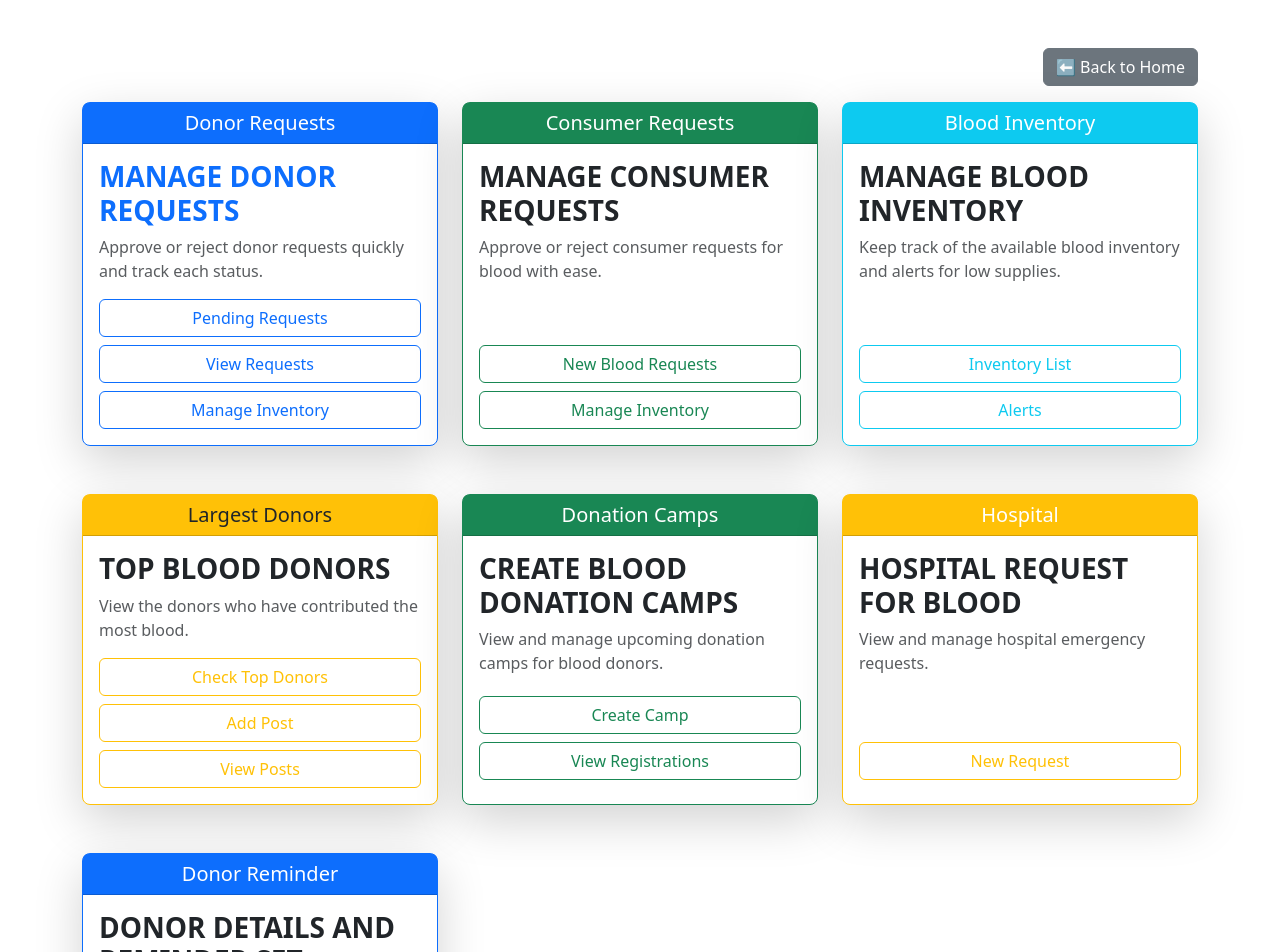
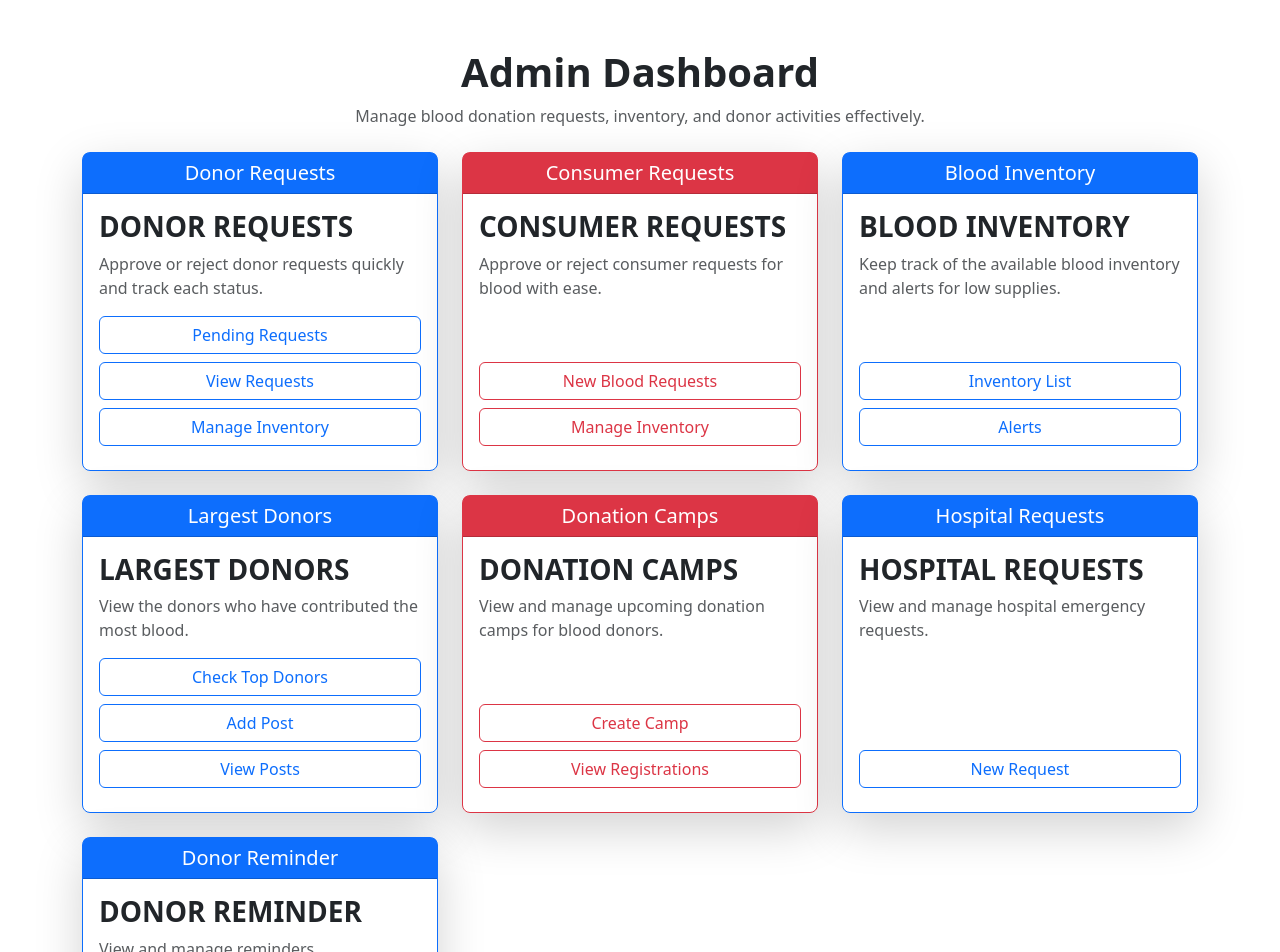
Before and after one commit to sona306/BloodDonation_FE, a React (Create React App) app: page /admin in a window 1280 px wide. Shown: the top 952 px of the page. Built offline with nearby package versions, Linux system fonts and the light colour scheme; no server answers.

Commit message:
project final updation

```diff
--- a/src/components/Admin.jsx
+++ b/src/components/Admin.jsx
@@ -1,12 +1,9 @@
 import React, { useEffect, useState } from 'react';
 import axios from 'axios';
-import { useNavigate } from 'react-router-dom';
 
 const Admin = () => {
     const [alerts, setAlerts] = useState([]);
-    const navigate = useNavigate();
 
-    // Function to check blood inventory alerts
     const checkInventoryAlerts = async () => {
         try {
             const response = await axios.post('http://localhost:8080/admin/checkbloodinventory', {}, {
@@ -25,151 +22,107 @@ const Admin = () => {
         checkInventoryAlerts();
     }, []);
 
+    const cardData = [
+        {
+            title: 'Donor Requests',
+            description: 'Approve or reject donor requests quickly and track each status.',
+            links: [
+                { path: '/approvedonationreq', label: 'Pending Requests' },
+                { path: '/viewdonationreq', label: 'View Requests' },
+                { path: '/inventorydonar', label: 'Manage Inventory' }
+            ],
+            color: 'primary'
+        },
+        {
+            title: 'Consumer Requests',
+            description: 'Approve or reject consumer requests for blood with ease.',
+            links: [
+                { path: '/approvebloodreq', label: 'New Blood Requests' },
+                { path: '/inventoryconsumer', label: 'Manage Inventory' }
+            ],
+            color: 'danger'
+        },
+        {
+            title: 'Blood Inventory',
+            description: 'Keep track of the available blood inventory and alerts for low supplies.',
+            links: [
+                { path: '/BloodInventorylist', label: 'Inventory List' },
+                { path: '/Bloodalert', label: `Alerts ${alerts.length > 0 ? `(${alerts.length})` : ''}`, alert: alerts.length > 0 }
+            ],
+            color: 'primary'
+        },
+        {
+            title: 'Largest Donors',
+            description: 'View the donors who have contributed the most blood.',
+            links: [
+                { path: '/largestdonars', label: 'Check Top Donors' },
+                { path: '/create', label: 'Add Post' },
+                { path: '/viwemypostadmin', label: 'View Posts' }
+            ],
+            color: 'primary'
+        },
+        {
+            title: 'Donation Camps',
+            description: 'View and manage upcoming donation camps for blood donors.',
+            links: [
+                { path: '/createcamp', label: 'Create Camp' },
+                { path: '/admincampregi', label: 'View Registrations' }
+            ],
+            color: 'danger'
+        },
+        {
+            title: 'Hospital Requests',
+            description: 'View and manage hospital emergency requests.',
+            links: [
+                { path: '/hospitalreq', label: 'New Request' }
+            ],
+            color: 'primary'
+        },
+        {
+            title: 'Donor Reminder',
+            description: 'View and manage reminders.',
+            links: [
+                { path: '/donordetails', label: 'Donor Details' },
+                { path: '/emailsend', label: 'Email Reminder' },
+                { path: '/emergencyreqmail', label: 'Email Emergency' }
+            ],
+            color: 'primary'
+        }
+    ];
+
     return (
         <div className="container my-5">
-
-            {/* Back to Home Button at Right Top */}
-            <div className="d-flex justify-content-end mb-3">
-                <button
-                    className="btn btn-secondary"
-                    onClick={() => navigate('/')}
-                >
-                    ⬅️ Back to Home
-                </button>
+            {/* Heading and Description */}
+            <div className="mb-4 text-center">
+                <h1 className="fw-bold">Admin Dashboard</h1>
+                <p className="text-muted">
+                    Manage blood donation requests, inventory, and donor activities effectively.
+                </p>
             </div>
 
             <div className="row row-cols-1 row-cols-md-2 row-cols-lg-3 g-4">
-                {/* Donor Requests Management Card */}
-                <div className="col mb-4">
-                    <div className="card shadow-lg border-primary h-100 rounded-3">
-                        <h5 className="card-header bg-primary text-white text-center">Donor Requests</h5>
-                        <div className="card-body d-flex flex-column">
-                            <h3 className="card-title text-uppercase text-primary fw-bold">Manage Donor Requests</h3>
-                            <p className="card-text text-muted fs-6">
-                                Approve or reject donor requests quickly and track each status.
-                            </p>
-                            <div className="d-flex flex-column mt-auto">
-                                <a href="/approvedonationreq" className="btn btn-outline-primary mb-2">Pending Requests</a>
-                                <a href="/viewdonationreq" className="btn btn-outline-primary mb-2">View Requests</a>
-                                <a href="/inventorydonar" className="btn btn-outline-primary">Manage Inventory</a>
+                {cardData.map((card, index) => (
+                    <div className="col" key={index} style={{ minHeight: '300px' }}>
+                        <div className={`card shadow-lg border-${card.color} h-100 rounded-3`} style={{ minHeight: '100%' }}>
+                            <h5 className={`card-header bg-${card.color} text-white text-center`}>{card.title}</h5>
+                            <div className="card-body d-flex flex-column">
+                                <h3 className="card-title text-uppercase fw-bold">{card.title}</h3>
+                                <p className="card-text text-muted fs-6">{card.description}</p>
+                                <div className="d-flex flex-column mt-auto">
+                                    {card.links.map((link, idx) => (
+                                        <a
+                                            key={idx}
+                                            href={link.path}
+                                            className={`btn ${link.alert ? 'btn-danger' : `btn-outline-${card.color}`} mb-2`}
+                                        >
+                                            {link.label}
+                                        </a>
+                                    ))}
+                                </div>
                             </div>
                         </div>
                     </div>
-                </div>
-
-                {/* Consumer Requests Management Card */}
-                <div className="col mb-4">
-                    <div className="card shadow-lg border-success h-100 rounded-3">
-                        <h5 className="card-header bg-success text-white text-center">Consumer Requests</h5>
-                        <div className="card-body d-flex flex-column">
-                            <h3 className="card-title text-uppercase fw-bold">Manage Consumer Requests</h3>
-                            <p className="card-text text-muted fs-6">
-                                Approve or reject consumer requests for blood with ease.
-                            </p>
-                            <div className="d-flex flex-column mt-auto">
-                                <a href="/approvebloodreq" className="btn btn-outline-success mb-2">New Blood Requests</a>
-                                <a href="/inventoryconsumer" className="btn btn-outline-success">Manage Inventory</a>
-                            </div>
-                        </div>
-                    </div>
-                </div>
-
-                {/* Blood Inventory Management Card */}
-                <div className="col mb-4">
-                    <div className="card shadow-lg border-info h-100 rounded-3">
-                        <h5 className="card-header bg-info text-white text-center">Blood Inventory</h5>
-                        <div className="card-body d-flex flex-column">
-                            <h3 className="card-title text-uppercase fw-bold">Manage Blood Inventory</h3>
-                            <p className="card-text text-muted fs-6">
-                                Keep track of the available blood inventory and alerts for low supplies.
-                            </p>
-                            <div className="d-flex flex-column mt-auto">
-                                <a href="/BloodInventorylist" className="btn btn-outline-info mb-2">Inventory List</a>
-                                <a
-                                    href="/Bloodalert"
-                                    className={`btn ${alerts.length > 0 ? 'btn-danger' : 'btn-outline-info'}`}
-                                >
-                                    Alerts {alerts.length > 0 && `(${alerts.length})`}
-                                </a>
-                            </div>
-                        </div>
-                    </div>
-                </div>
-
-                {/* Largest Donors Management Card */}
-                <div className="col mb-4">
-                    <div className="card shadow-lg border-warning h-100 rounded-3">
-                        <h5 className="card-header bg-warning text-dark text-center">Largest Donors</h5>
-                        <div className="card-body d-flex flex-column">
-                            <h3 className="card-title text-uppercase fw-bold">Top Blood Donors</h3>
-                            <p className="card-text text-muted fs-6">
-                                View the donors who have contributed the most blood.
-                            </p>
-                            <div className="d-flex flex-column mt-auto">
-                                <a href="/largestdonars" className="btn btn-outline-warning mb-2">Check Top Donors</a>
-                                <a href="/create" className="btn btn-outline-warning mb-2">Add Post</a>
-                                <a href="/viwemypostadmin" className="btn btn-outline-warning">View Posts</a>
-                            </div>
-                        </div>
-                    </div>
-                </div>
-
-                {/* Donation Camps Management Card */}
-                <div className="col mb-4">
-                    <div className="card shadow-lg border-success h-100 rounded-3">
-                        <h5 className="card-header bg-success text-white text-center">Donation Camps</h5>
-                        <div className="card-body d-flex flex-column">
-                            <h3 className="card-title text-uppercase fw-bold">Create Blood Donation Camps</h3>
-                            <p className="card-text text-muted fs-6">
-                                View and manage upcoming donation camps for blood donors.
-                            </p>
-                            <div className="d-flex flex-column mt-auto">
-                                <a href="/createcamp" className="btn btn-outline-success mb-2">Create Camp</a>
-                                <a href="/admincampregi" className="btn btn-outline-success mb-2">View Registrations</a>
-                            </div>
-                        </div>
-                    </div>
-                </div>
-
-                {/* Hospital Requests Management Card */}
-                <div className="col mb-4">
-                    <div className="card shadow-lg border-warning h-100 rounded-3">
-                        <h5 className="card-header bg-warning text-white text-center">Hospital</h5>
-                        <div className="card-body d-flex flex-column">
-                            <h3 className="card-title text-uppercase fw-bold">Hospital Request for Blood</h3>
-                            <p className="card-text text-muted fs-6">
-                                View and manage hospital emergency requests.
-                            </p>
-                            <div className="d-flex flex-column mt-auto">
-                                <a href="/hospitalreq" className="btn btn-outline-warning mb-2">New Request</a>
-                            </div>
-                        </div>
-                    </div>
-                </div>
-
-                {/* Donor reminder */}
-                <div className="col mb-4">
-                    <div className="card shadow-lg border-primary h-100 rounded-3">
-                        <h5 className="card-header bg-primary text-white text-center">Donor Reminder</h5>
-                        <div className="card-body d-flex flex-column">
-                            <h3 className="card-title text-uppercase fw-bold">Donor details and reminder set</h3>
-                            <p className="card-text text-muted fs-6">
-                                View and manage reminder.
-                            </p>
-                            <div className="d-flex flex-column mt-auto">
-                                <a href="/donordetails" className="btn btn-outline-primary mb-2">Donor Details</a>
-                            </div>
-                            <div className="d-flex flex-column mt-auto">
-                                <a href="/emailsend" className="btn btn-outline-primary mb-2">Email Reminder</a>
-                            </div>
-                            <div className="d-flex flex-column mt-auto">
-                                <a href="/emergencyreqmail" className="btn btn-outline-primary mb-2">Email Emergency</a>
-                            </div>
-
-                        </div>
-                    </div>
-                </div>
-
+                ))}
             </div>
         </div>
     );
--- a/src/components/HospitalEmergencyRequest.jsx
+++ b/src/components/HospitalEmergencyRequest.jsx
@@ -55,7 +55,7 @@ const HospitalEmergencyRequest = () => {
 
     return (
         <div className="min-vh-100 d-flex flex-column align-items-center justify-content-center" style={{ backgroundColor: '#FFF8E1', fontFamily: 'Roboto, sans-serif' }}>
-            <Navbarlogin />
+
             <div className="container my-auto">
                 <h3 className="text-center text-danger">🚨 Emergency Blood Request</h3>
                 <h5 className="text-center text-secondary mb-4">Hospital Request Form</h5>
```
Also changed, not shown: src/components/EmergencyReqMail.jsx (+115 -33 lines).
